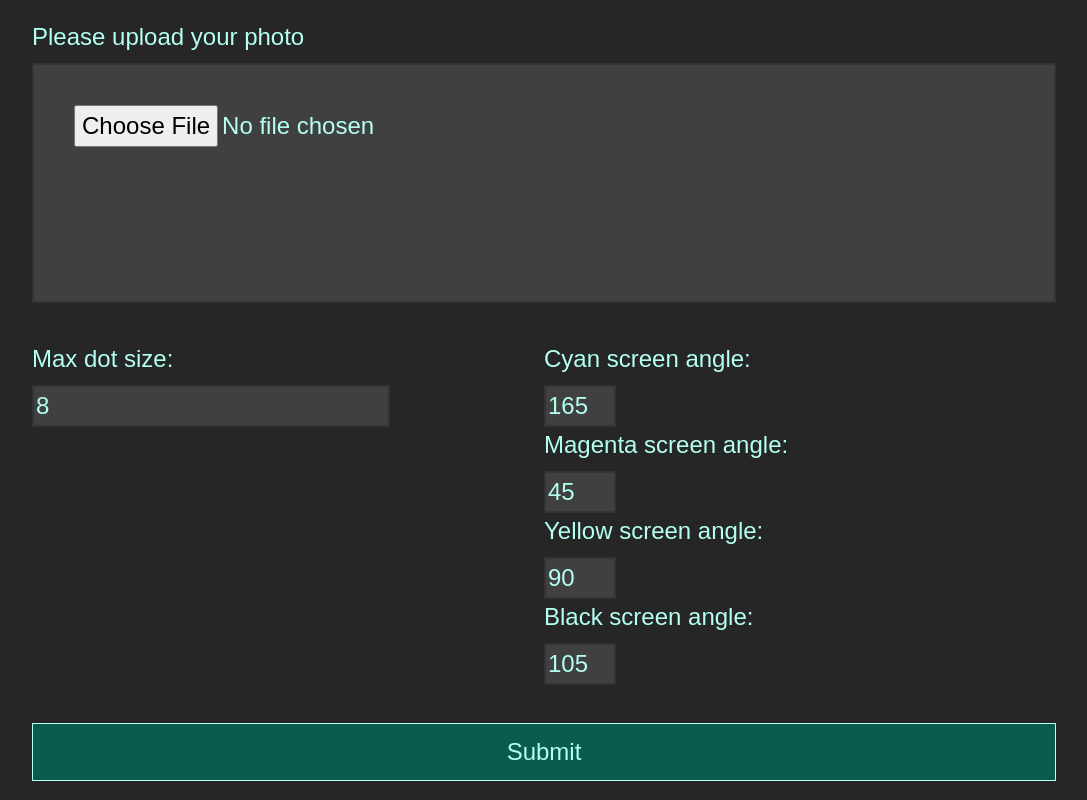
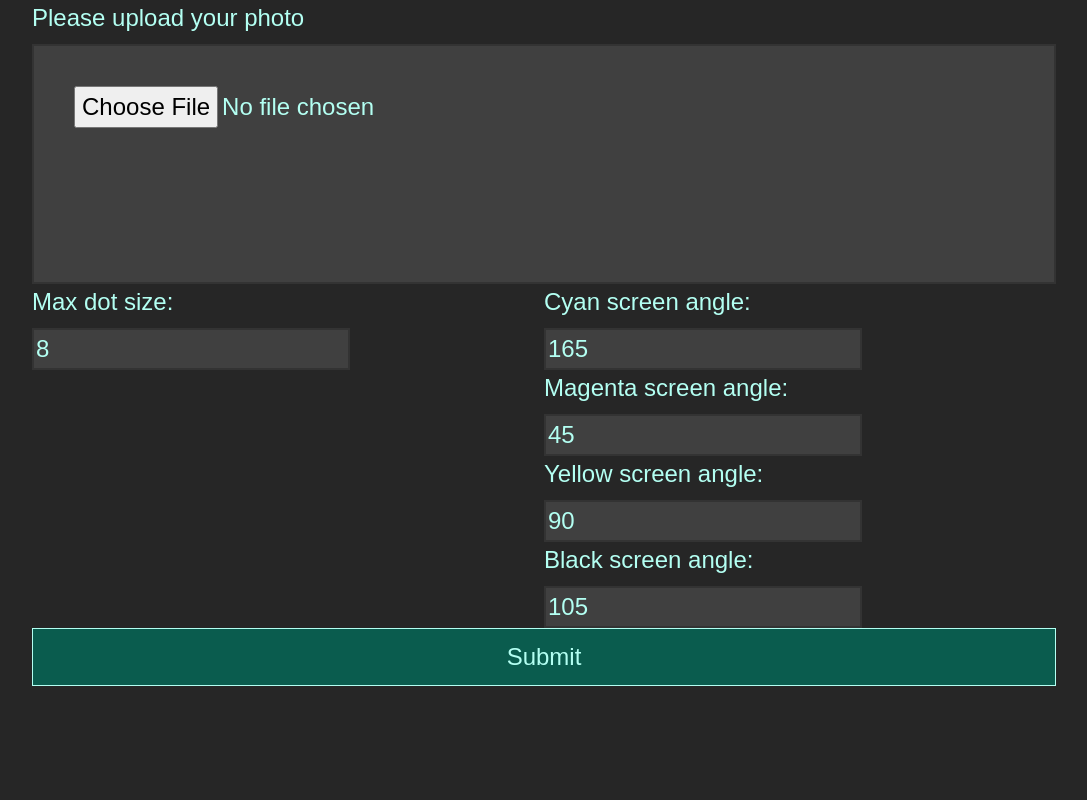
Before and after one commit to armobob74/halftoner, a Flask app: page / in a window 1280 px wide. Shown: the whole page, without its empty margins (96-1183 px from the left). Run offline with Flask 2, Linux system fonts and the light colour scheme; some libraries are stand-ins or nearby versions.

Commit message:
cleaned up CSS and improved website style

```diff
--- a/website/static/css/snitch_style.css
+++ b/website/static/css/snitch_style.css
@@ -1,11 +1,38 @@
-.screen-angles-input {
+.results-display {
+  display: flex;
+  flex-direction: row; }
+  @media only screen and (max-width: 600px) {
+    .results-display {
+      flex-direction: column; } }
+.img-display {
+  margin: 5px; }
+
+.channels-display {
   display: flex;
   flex-direction: column;
-  align-items: flex-start;
-  width: 50%; }
-  .screen-angles-input label {
-    width: 100%; }
+  gap: 5px; }
+  .channels-display .channels-row {
+    display: flex;
+    gap: 5px; }
 
+.customization_options {
+  width: 80vw;
+  display: flex; }
+  .customization_options .option-column {
+    width: 50%;
+    display: flex;
+    flex-direction: column;
+    align-items: flex-start; }
+    @media only screen and (max-width: 600px) {
+      .customization_options .option-column {
+        width: 100%; } }
+    .customization_options .option-column label {
+      width: 100%; }
+  @media only screen and (max-width: 600px) {
+    .customization_options {
+      flex-direction: column; }
+      .customization_options input {
+        width: 80%; } }
 body {
   background-color: #262626;
   color: #b3fff2;
@@ -17,13 +44,10 @@ body {
   font-family: Arial, "Helvetica Neue", Helvetica, sans-serif;
   width: 100vw; }
   body form {
-    height: 100vh;
     display: flex;
     flex-direction: column;
     align-items: center;
     justify-content: space-around; }
-    body form * {
-      width: 80vw; }
     body form button {
       background-color: #0a5c4e;
       border: solid 1px #b3fff2;
--- a/website/static/sass/_variables.scss
+++ b/website/static/sass/_variables.scss
@@ -6,3 +6,5 @@ $txt-color-1: hsl($primary-hue, 100%, 100%-$d);
 $hue2: $primary-hue + 60;
 $bg-color-2: hsl($hue2, 60%, 100-$d);
 $txt-color-2: hsl($hue2, 0%, $d);
+
+$channel-gap:5px;
--- a/website/static/sass/snitch_style.scss
+++ b/website/static/sass/snitch_style.scss
@@ -1,23 +1,59 @@
 @import "mixins";
 $custom-blue: hsl($primary-hue, 80%, 20%);
 
-.screen-angles-input {
+.results-display {
+	display:flex;
+	flex-direction:row;
+	@media only screen and (max-width:600px){
+		flex-direction:column;
+	}
+ }
+
+ .img-display{
+	 margin:$channel-gap;
+ }
+ .channels-display{
 	display:flex;
 	flex-direction:column;
-	align-items:flex-start;
-	width:50%;
-	label {
-		width:100%;
+	gap:$channel-gap;
+
+	.channels-row{
+		display:flex;
+		gap:$channel-gap;
 	}
-}
+
+
+ }
+ .customization_options{
+	 width:80vw;
+	 display:flex;
+	 .option-column {
+		 width:50%;
+	 	@media only screen and (max-width:600px){
+			width:100%;
+		}
+		 display:flex;
+		 flex-direction:column;
+		 align-items:flex-start;
+		 label {
+			 width:100%;
+		 }
+	 }
+	 @media only screen and (max-width:600px){
+		 flex-direction:column;
+		 input{
+			 width:80%;
+		 }
+	 }
+
+	 .screen-angles-input {
+	 }
+ }
+
 
 body {
   @include body-starter;
   form {
-    * {
-      width: 80vw;
-    }
-    height: 100vh;
     display: flex;
     flex-direction: column;
     align-items: center;
--- a/website/templates/customization_options.html
+++ b/website/templates/customization_options.html
@@ -1,23 +1,22 @@
-<div>
+<div class="option-column">
 	<label for="spacing">Max dot size:</label>
 	<input id="spacing" name="spacing" type="text" value={{defaults['spacing']}}></input>
 </div>
-
-<div class="screen-angles-input" style="">
+<div class="screen-angles-input option-column">
 	<div>
 		<label for="angle_cyan">Cyan screen angle:</label>
-		<input id="angle_cyan" name="angle_cyan" type="text" value={{defaults['angle_cyan']}} style="width:3em"></input>
+		<input id="angle_cyan" name="angle_cyan" type="text" value={{defaults['angle_cyan']}}></input>
 	</div>
 	<div>
 		<label for="angle_magenta">Magenta screen angle:</label>
-		<input id="angle_magenta" name="angle_magenta" type="text" value={{defaults['angle_magenta']}} style="width:3em"></input>
+		<input id="angle_magenta" name="angle_magenta" type="text" value={{defaults['angle_magenta']}}></input>
 	</div>
 	<div>
 		<label for="angle_yellow">Yellow screen angle:</label>
-		<input id="angle_yellow" name="angle_yellow" type="text" value={{defaults['angle_yellow']}} style="width:3em"></input>
+		<input id="angle_yellow" name="angle_yellow" type="text" value={{defaults['angle_yellow']}}></input>
 	</div>
 	<div>
 		<label for="angle_black">Black screen angle:</label>
-		<input id="angle_black" name="angle_black" type="text" value={{defaults['angle_black']}} style="width:3em"></input>
+		<input id="angle_black" name="angle_black" type="text" value={{defaults['angle_black']}}></input>
 	</div>
 </div>
--- a/website/templates/index.html
+++ b/website/templates/index.html
@@ -4,32 +4,18 @@
 		rel="stylesheet"
 		/>
 
-<style>
-body{
-	height:100vh;
-}
-.customization_options{
-	display:flex;
-}
-.customization_options div{
-	width:50%;
-}
-.customization_options input{
-	width:70%;
-}
-</style>
 {% endblock %} {% block body %}
-<form action="/" method="post" enctype="multipart/form-data">
-	<div>
-		<label id="evidence-label" for="evidence">
+<form action="/" method="post" enctype="multipart/form-data" style="width:80vw">
+	<div style="width:80vw">
+		<label id="evidence-label" for="evidence" style="width:80vw">
 			Please upload your photo
 		</label>
-		<input id="evidence" name="evidence" type="file" accept="image/*"/>
+		<input id="evidence" name="evidence" type="file" accept="image/*"/ style="width:80vw">
 		<input id="case_code" name="case_code" type="hidden" value="None"/>
 	</div>
 	<div class="customization_options">
 		{% include 'customization_options.html' %}
 	</div>
-	<button type="submit">Submit</button>
+	<button type="submit" style="width:80vw">Submit</button>
 </form>
 {%endblock%}
```
Also changed, not shown: website/templates/thanks_for_index.html (+22 -21 lines).
